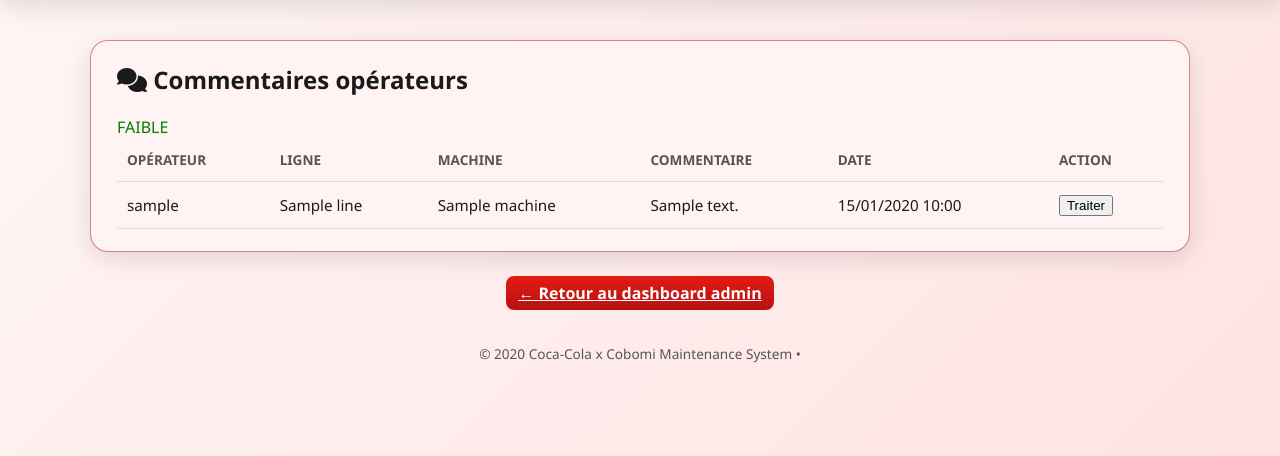
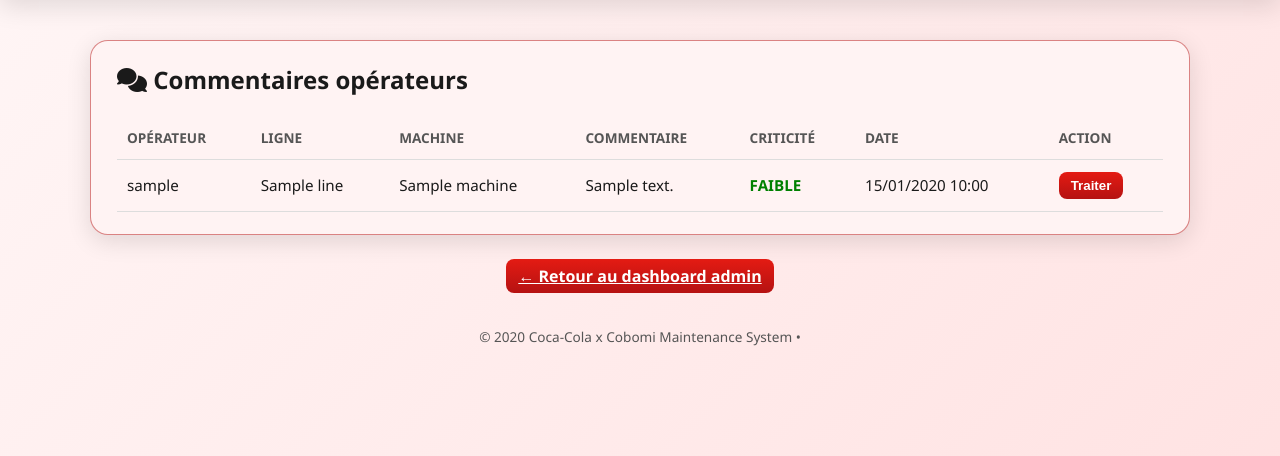
Before and after one commit to Maryelmnaouar/PMP-PLATEFORM, a Flask app: template templates/admin_suggestions.html in a window 1280 px wide. Shown: the part 87-543 px from the top of the page. Run offline with Flask 3, Linux system fonts and the light colour scheme; the template is opened without the code that fills it: most values are stand-ins (such as "Sample title", 1, 10 or a date in 2020); parts of the project's set-up code (start-up, migrations or seed data) failed here and were passed over; some libraries are stand-ins or nearby versions.

Commit message:
Update admin_suggestions.html

```diff
--- a/templates/admin_suggestions.html
+++ b/templates/admin_suggestions.html
@@ -177,15 +177,7 @@
           <th>Ligne</th>
           <th>Machine</th>
           <th>Commentaire</th>
-          {% if f.severity == "CRITICAL" %}
-          <span style="color:red;font-weight:bold">CRITIQUE</span>
-          {% elif f.severity == "HIGH" %}
-          <span style="color:orange">ÉLEVÉE</span>
-          {% elif f.severity == "MEDIUM" %}
-          <span style="color:gold">MOYENNE</span>
-          {% else %}
-          <span style="color:green">FAIBLE</span>
-          {% endif %}
+          <th>criticité</th>
           <th>Date</th>
           <th>Action</th>
         </tr>
@@ -193,17 +185,36 @@
       <tbody>
       {% for f in feedbacks %}
       <tr>
+
       <td>{{ f.username }}</td>
       <td>{{ f.line }}</td>
       <td>{{ f.machine }}</td>
       <td>{{ f.comment }}</td>
+
+      <td>
+      {% if f.severity == "CRITICAL" %}
+      <span style="color:red;font-weight:bold">CRITIQUE</span>
+
+      {% elif f.severity == "HIGH" %}
+      <span style="color:orange;font-weight:bold">ÉLEVÉE</span>
+
+      {% elif f.severity == "MEDIUM" %}
+      <span style="color:gold;font-weight:bold">MOYENNE</span>
+
+      {% else %}
+      <span style="color:green;font-weight:bold">FAIBLE</span>
+      {% endif %}
+      </td>
+
       <td>{{ f.created_at.strftime('%d/%m/%Y %H:%M') }}</td>
+
       <td>
       <form method="post"
       action="{{ url_for('admin_treat_suggestion', type=f.source, fid=f.id) }}">
-              <button class="btn-danger">Traiter</button>
+      <button class="btn">Traiter</button>
       </form>
       </td>
+
       </tr>
       {% endfor %}
       </tbody>
```
Lines whose indentation alone changed are shown as unchanged.
